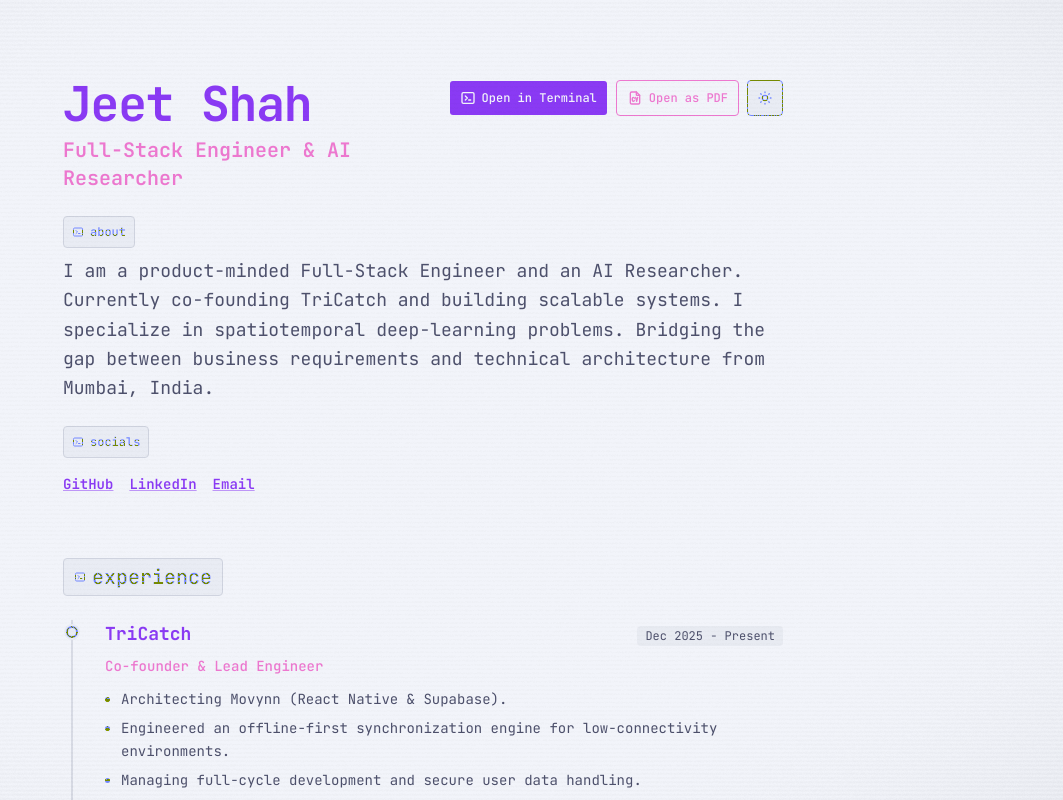
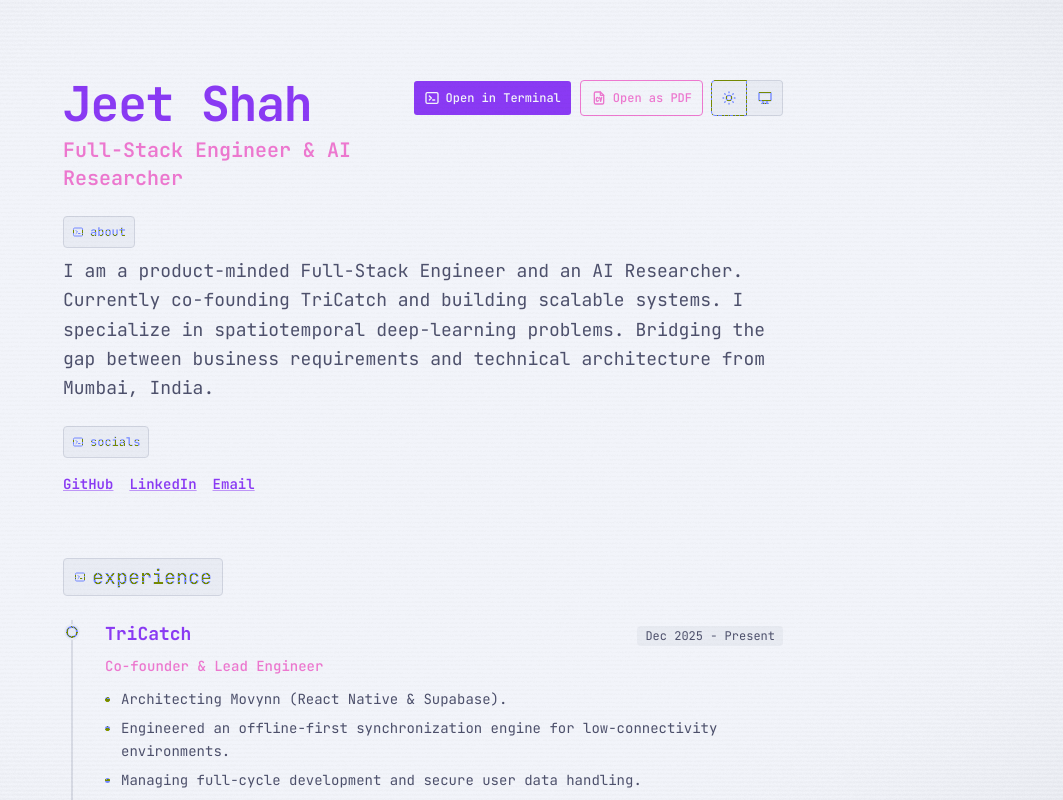
Before and after one commit to jeetsh4h/jeetsh4h-dev, a Next.js app: page / in a window 1280 px wide. Shown: the top 800 px of the page, without its empty margins (217-1280 px from the left). Built offline with nearby package versions, Linux system fonts and the light colour scheme.

Commit message:
simplify theme toggle

```diff
--- a/components/theme-toggle.tsx
+++ b/components/theme-toggle.tsx
@@ -13,24 +13,48 @@ import { Tooltip, TooltipContent, TooltipTrigger } from "./ui/tooltip";
 import dynamic from "next/dynamic";
 
 const ThemeToggle = dynamic(() => Promise.resolve(ThemeToggleBase), {
+  loading: () => <ThemeToggleSkeleton />,
   ssr: false,
 });
 export default ThemeToggle;
+
+function ThemeToggleSkeleton() {
+  return (
+    <div
+      className="flex"
+      aria-hidden="true"
+    >
+      <div className="size-9 rounded-r-none rounded bg-card border border-accent" />
+      <div className="size-9 rounded-l-none rounded bg-card border border-l-0 border-border" />
+    </div>
+  );
+}
 
 function ThemeToggleBase() {
   const { setTheme, resolvedTheme, theme } = useTheme();
   const isDark = resolvedTheme === "dark";
 
+  const toggleTheme = () => {
+    setTheme(isDark ? "light" : "dark");
+  };
+
+  const toggleSystemTheme = () => {
+    if (theme !== "system") {
+      setTheme("system");
+      return;
+    }
+
+    setTheme(isDark ? "dark" : "light");
+  };
+
   return (
-    <div className="relative flex group">
+    <div className="flex">
       <Tooltip>
         <TooltipTrigger
           render={
             <Button
-              className="size-9 rounded bg-card text-accent border-accent cursor-pointer group-hover:rounded-r-none"
-              onClick={() => {
-                setTheme(isDark ? "light" : "dark");
-              }}
+              className="size-9 rounded rounded-r-none bg-card text-accent border-accent cursor-pointer"
+              onClick={toggleTheme}
               aria-label="Toggle Theme"
             >
               {isDark ?
@@ -52,11 +76,8 @@ function ThemeToggleBase() {
         <TooltipTrigger
           render={
             <Button
-              className="absolute left-0 top-9 md:left-9 md:top-0 md:group-[:not(:hover)]:opacity-0 md:group-[:not(:hover)]:pointer-events-none transition-opacity duration-300 ease-in-out size-9 rounded-b md:rounded-r border-t-0 md:border-t md:border-l-0 bg-card border-border hover:border-accent cursor-pointer"
-              onClick={() => {
-                if (theme !== "system") setTheme("system");
-                else setTheme(resolvedTheme === "dark" ? "dark" : "light");
-              }}
+              className="size-9 rounded rounded-l-none border-l-0 bg-card border-border hover:border-accent cursor-pointer"
+              onClick={toggleSystemTheme}
               aria-label="System Theme"
             >
               <IconDeviceDesktop
```
